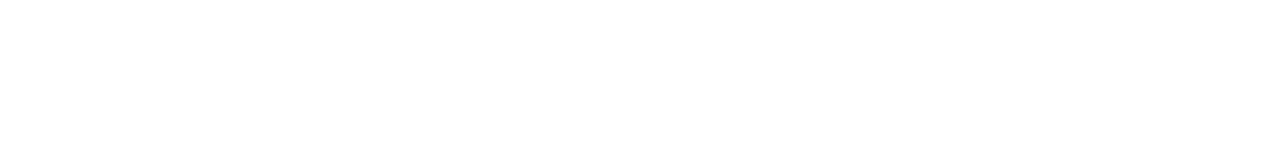
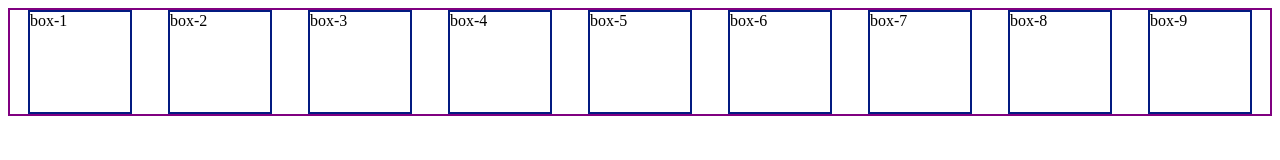
Before and after one commit to khokan784/responsive-layout, a plain HTML site: page index.html in a window 1280 px wide. Drawn offline with Linux system fonts and the light colour scheme.

Commit message:
flex box

```diff
--- a/index.html
+++ b/index.html
@@ -4,8 +4,19 @@
     <meta charset="UTF-8">
     <meta name="viewport" content="width=device-width, initial-scale=1.0">
     <title>responsive layout</title>
+    <link rel="stylesheet" href="./style/style.css">
 </head>
 <body>
-
+    <div class="box-container">
+        <div class="box">box-1</div>
+        <div class="box">box-2</div>
+        <div class="box">box-3</div>
+        <div class="box">box-4</div>
+        <div class="box">box-5</div>
+        <div class="box">box-6</div>
+        <div class="box">box-7</div>
+        <div class="box">box-8</div>
+        <div class="box">box-9</div>
+    </div>
 </body>
 </html>
--- /dev/null
+++ b/style/style.css
@@ -0,0 +1,18 @@
+
+
+.box-container {
+    /* width: 600px; */
+    /* height: 300px; */
+    border: 2px solid purple;
+    margin: 0 auto;
+    display: flex;
+    flex-direction: row;
+    justify-content: space-around;
+    align-items: center;
+    flex-wrap: wrap;
+}
+.box {
+    width: 100px;
+    height: 100px;
+    border: 2px solid rgb(3, 26, 129);
+}
```
Also changed, not shown: images/food.webp (added), images/tiger.jpg (added).
